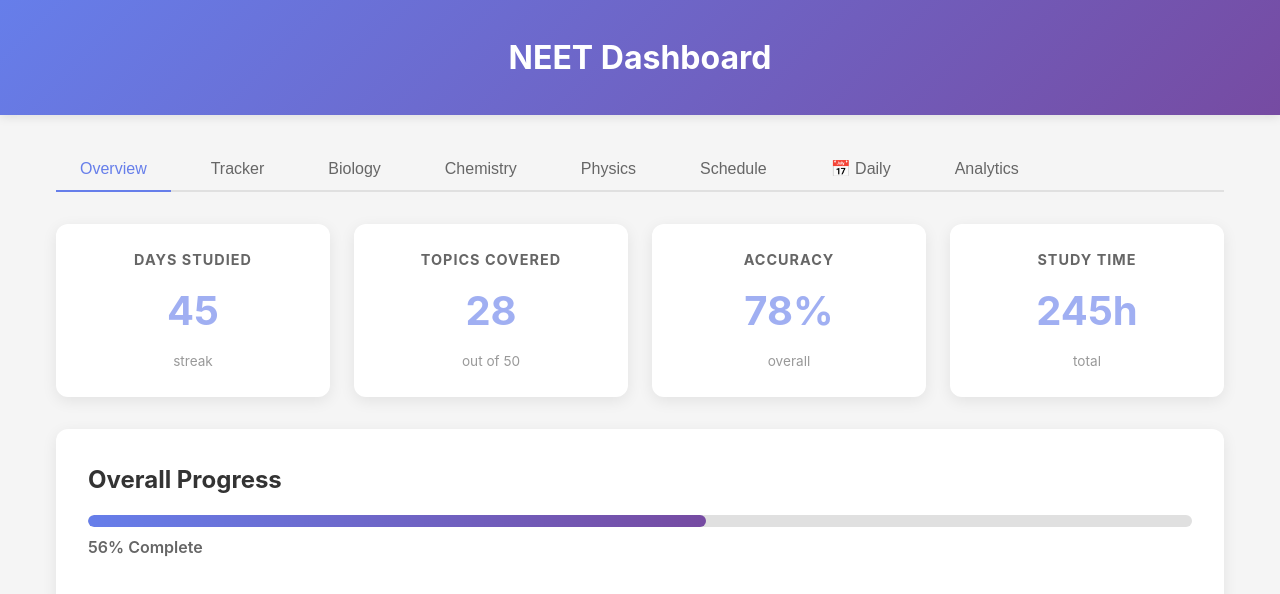
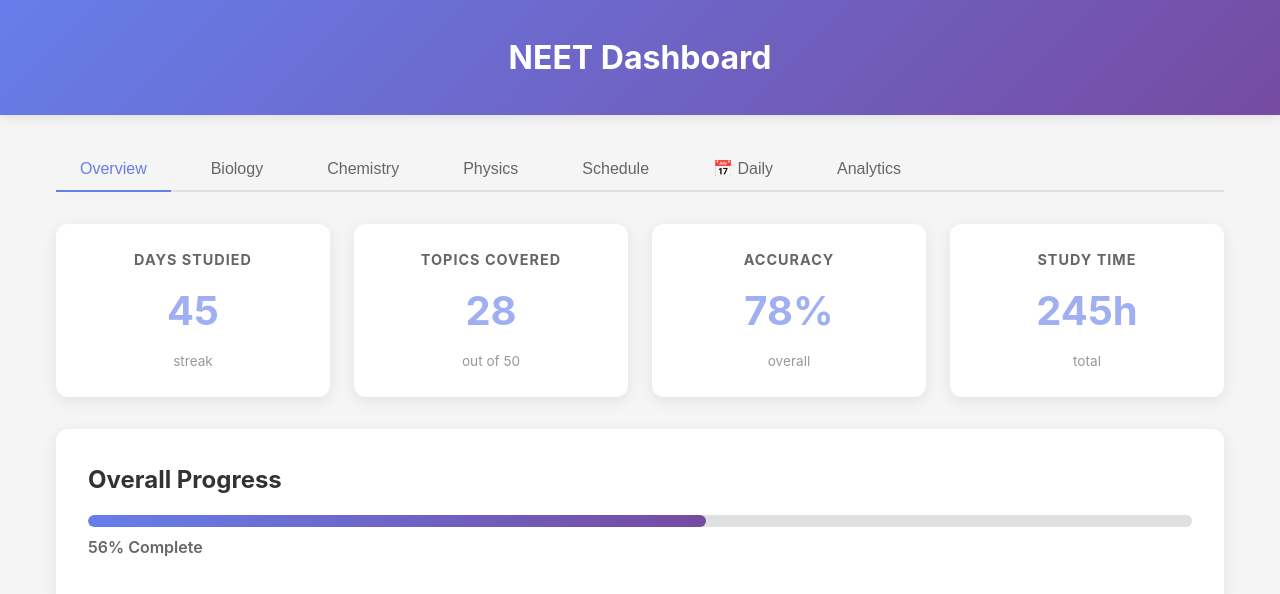
Before and after one commit to shaquib2007/neet, a plain HTML site: page index.html in a window 1280 px wide. Shown: the top 594 px of the page. Drawn offline with Linux system fonts and the light colour scheme.

Commit message:
fix: Remove Tracker from nav bar

```diff
--- a/index.html
+++ b/index.html
@@ -20,7 +20,6 @@
         <!-- Dashboard Navigation -->
         <nav class="dashboard-nav">
             <button class="nav-btn active" data-tab="overview">Overview</button>
-            <button class="nav-btn" data-tab="tracker">Tracker</button>
             <button class="nav-btn" data-tab="biology-tracker">Biology</button>
             <button class="nav-btn" data-tab="chemistry-tracker">Chemistry</button>
             <button class="nav-btn" data-tab="physics-tracker">Physics</button>
```
